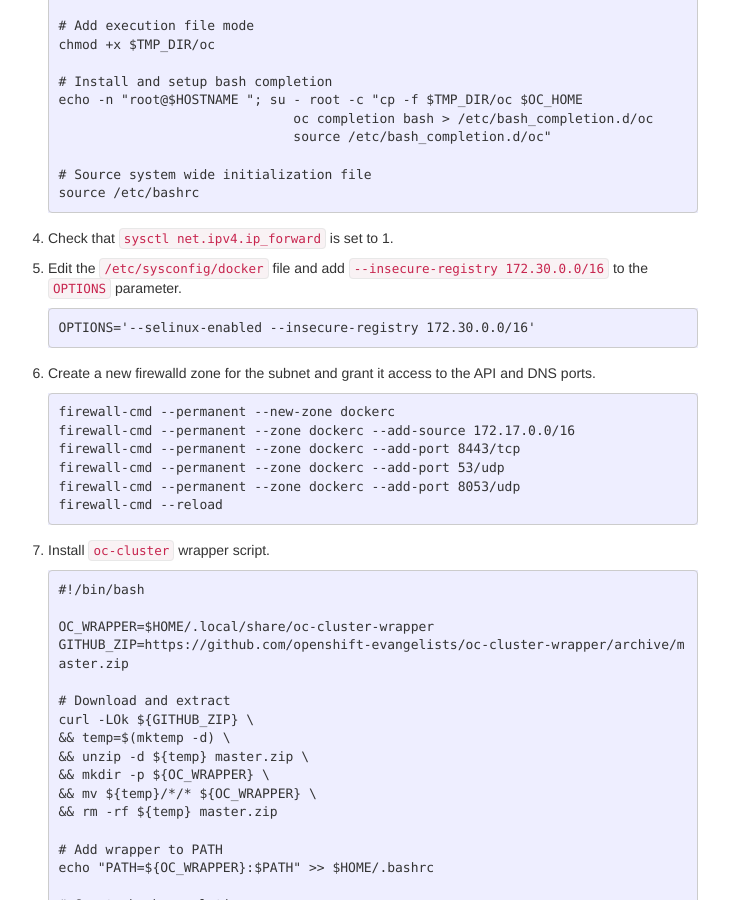
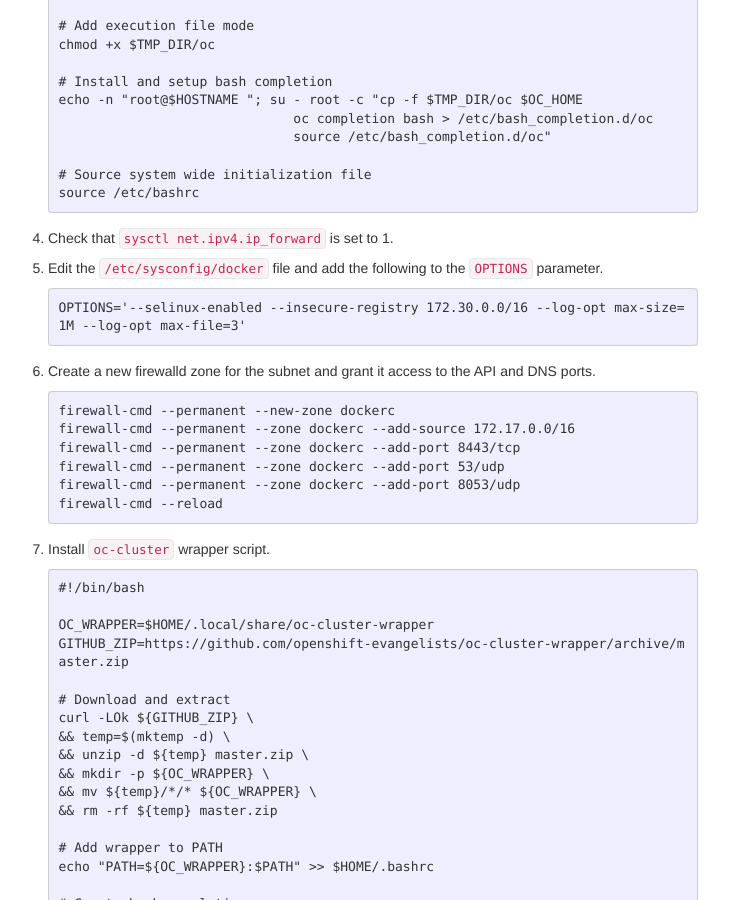
Before and after one commit to ecwpz91/ecwpz91.github.io, a Jekyll site: the page built from _posts/2017-09-08-CloudForms via OpenShift using Docker.md, in a window 1280 px wide and 900 px high, scrolled down 1316 px. Shown: the whole window, without its empty margins (282-1011 px from the left). Built offline with Jekyll 4.4.1, drawn with Linux system fonts in a browser that asks for light colours; nearby versions of some CDN libraries.

Commit message:
Added log management parameters

```diff
--- a/_posts/2017-09-08-CloudForms via OpenShift using Docker.md
+++ b/_posts/2017-09-08-CloudForms via OpenShift using Docker.md
@@ -73,9 +73,9 @@
 
 4. Check that `sysctl net.ipv4.ip_forward` is set to 1.
 
-5. Edit the `/etc/sysconfig/docker` file and add `--insecure-registry 172.30.0.0/16` to the `OPTIONS` parameter.
+5. Edit the `/etc/sysconfig/docker` file and add the following to the `OPTIONS` parameter.
 
-       OPTIONS='--selinux-enabled --insecure-registry 172.30.0.0/16'
+       OPTIONS='--selinux-enabled --insecure-registry 172.30.0.0/16 --log-opt max-size=1M --log-opt max-file=3'
 
 6. Create a new firewalld zone for the subnet and grant it access to the API and DNS ports.
 
```
